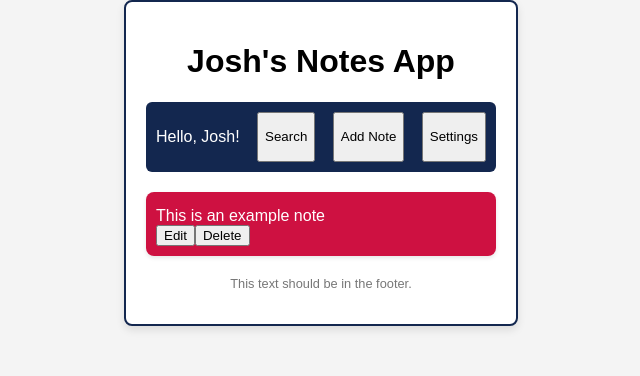
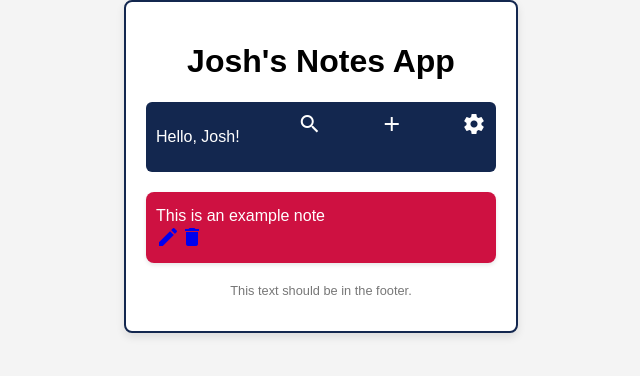
Before and after one commit to jahess150/notes-app, a React (Create React App) app: page / in a window 1280 px wide. Shown: the top 376 px of the page, without its empty margins (319-959 px from the left). Built offline with nearby package versions, Linux system fonts and the light colour scheme.

Commit message:
Replaced buttons with clickable icons

```diff
--- a/public/index.html
+++ b/public/index.html
@@ -21,6 +21,10 @@
       work correctly both with client-side routing and a non-root public URL.
       Learn how to configure a non-root public URL by running `npm run build`.
     -->
+        <!-- Material icons for buttons -->
+        <link
+            rel="stylesheet"
+            href="https://fonts.googleapis.com/icon?family=Material+Icons" />
         <title>React App</title>
     </head>
     <body>
--- a/src/components/Footer.js
+++ b/src/components/Footer.js
@@ -2,7 +2,7 @@ import React from "react";
 
 export default function Footer() {
     return (
-        <footer class='footer'>
+        <footer className='footer'>
             <p>This text should be in the footer.</p>
         </footer>
     );
--- a/src/components/NavBar.js
+++ b/src/components/NavBar.js
@@ -2,11 +2,17 @@ import React from "react";
 
 export default function NavBar() {
     return (
-        <nav class='navbar'>
+        <nav className='navbar'>
             <p>Hello, Josh!</p>
-            <button>Search</button>
-            <button>Add Note</button>
-            <button>Settings</button>
+            <a href='/' className='icon-button'>
+                <span className='material-icons'>search</span>
+            </a>
+            <a href='/' className='icon-button'>
+                <span className='material-icons'>add</span>
+            </a>
+            <a href='/' className='icon-button'>
+                <span className='material-icons'>settings</span>
+            </a>
         </nav>
     );
 }
--- a/src/components/Note.js
+++ b/src/components/Note.js
@@ -2,10 +2,14 @@ import React from "react";
 
 export default function Note() {
     return (
-        <div class='note'>
+        <div className='note'>
             <p>This is an example note</p>
-            <button>Edit</button>
-            <button>Delete</button>
+            <a href='/' className='icon-button'>
+                <span className='material-icons'>edit</span>
+            </a>
+            <a href='/' className='icon-button'>
+                <span className='material-icons'>delete</span>
+            </a>
         </div>
     );
 }
--- a/src/components/NoteList.js
+++ b/src/components/NoteList.js
@@ -3,7 +3,7 @@ import Note from "./Note";
 
 export default function NoteList() {
     return (
-        <div class='note-list'>
+        <div className='note-list'>
             <Note />
         </div>
     );
```
Also changed, not shown: public/manifest.json.
